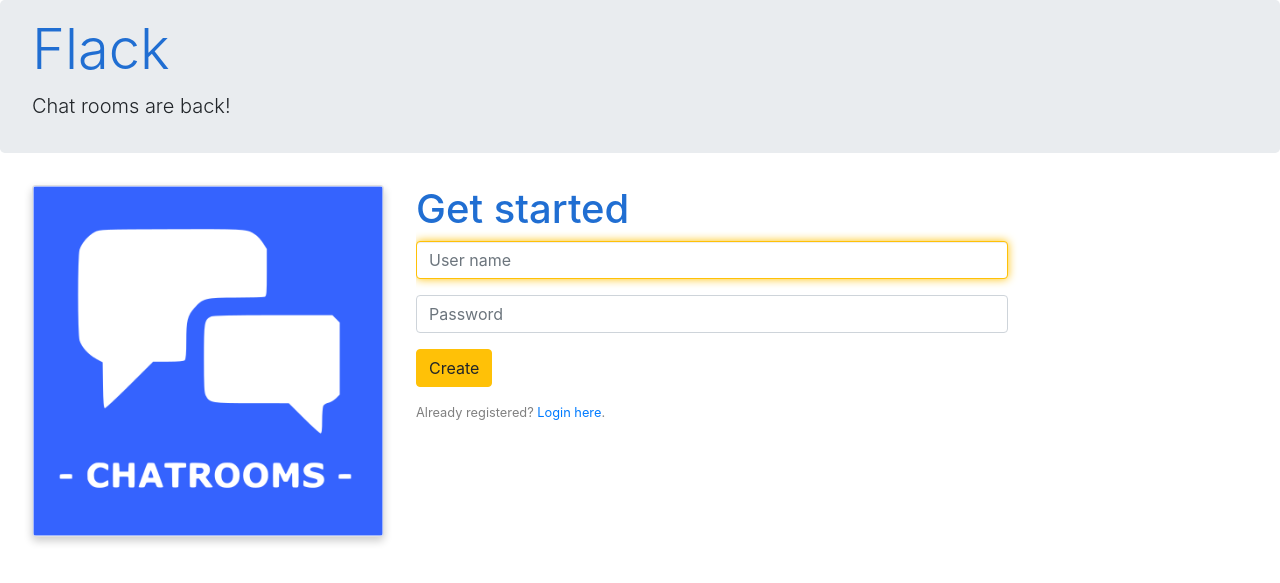
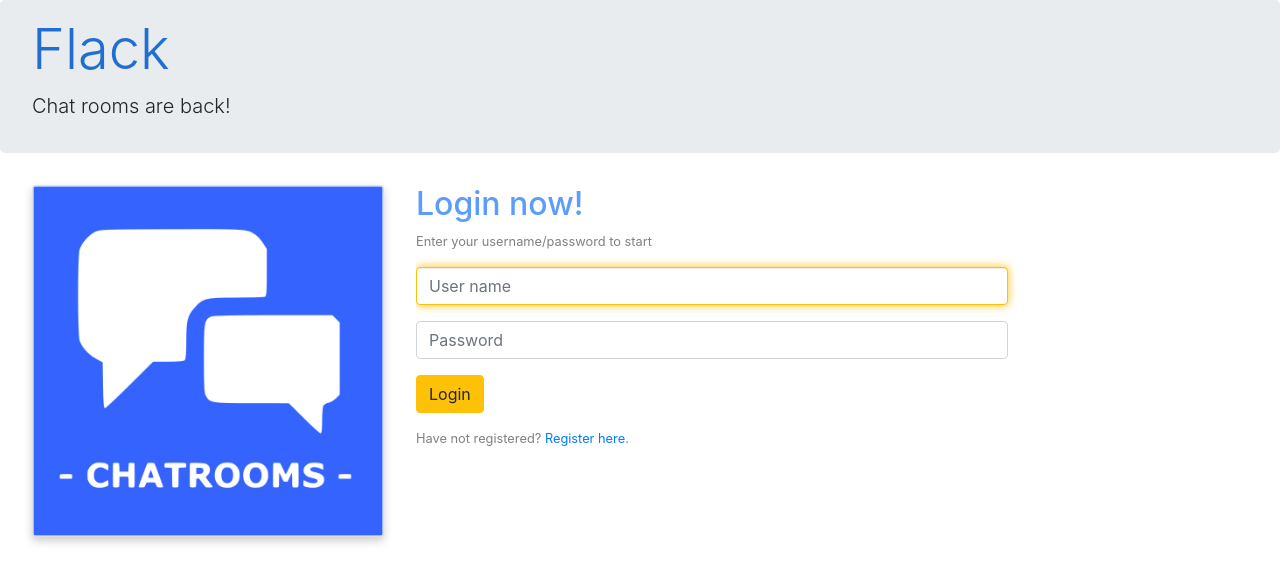
Before and after one commit to MotazBellah/flack, a Flask app: template templates/login.html in a window 1280 px wide. Shown: the top 583 px of the page. Run offline with Flask 2, Linux system fonts and the light colour scheme; the template is opened without the code that fills it: values that come from a table or form of the project are taken from there, others are empty; some libraries are stand-ins or nearby versions.

Commit message:
Fix login form

```diff
--- a/templates/login.html
+++ b/templates/login.html
@@ -1,24 +1,25 @@
 {% extends 'prelogin-layout.html' %}
 {% from 'form_helper.html' import displayField %}
 
-{% block title %}Registration {% endblock %}
+{% block title %}Login {% endblock %}
 
 {% block content %}
-    <h1>Get started</h1>
+    <h2>Login now!</h2>
+    <p>Enter your username/password to start</p>
 
-    <form action="{{ url_for('index') }}" method="post">
+    <form action="{{ url_for('login') }}" method="post">
 
         {{ displayField(form.username, 'User name', autocomplete='off',autofocus=true) }}
         {{ displayField(form.password, 'Password') }}
-        {{ displayField(form.confirm_pswd, 'Confirm Password') }}
+
         <div class="form-group">
-            <input type="submit" value="Create" class="btn btn-warning">
+            <input type="submit" value="Login" class="btn btn-warning">
         </div>
 
         {{ form.csrf_token }}
 
     </form>
 
-    <p>Already registered? <a href="{{url_for('login')}}">Login here</a>.</p>
+    <p>Have not registered? <a href="{{url_for('index')}}">Register here</a>.</p>
 
 {% endblock %}
```
